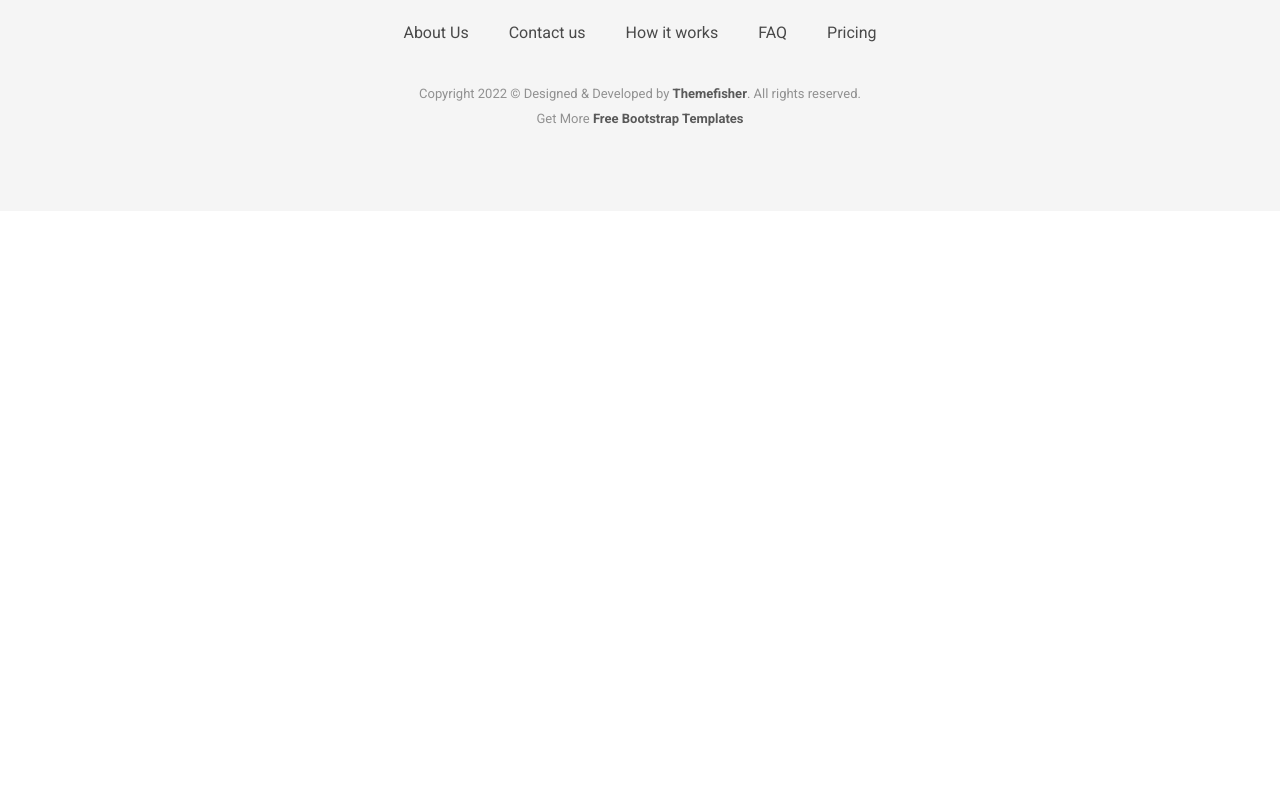
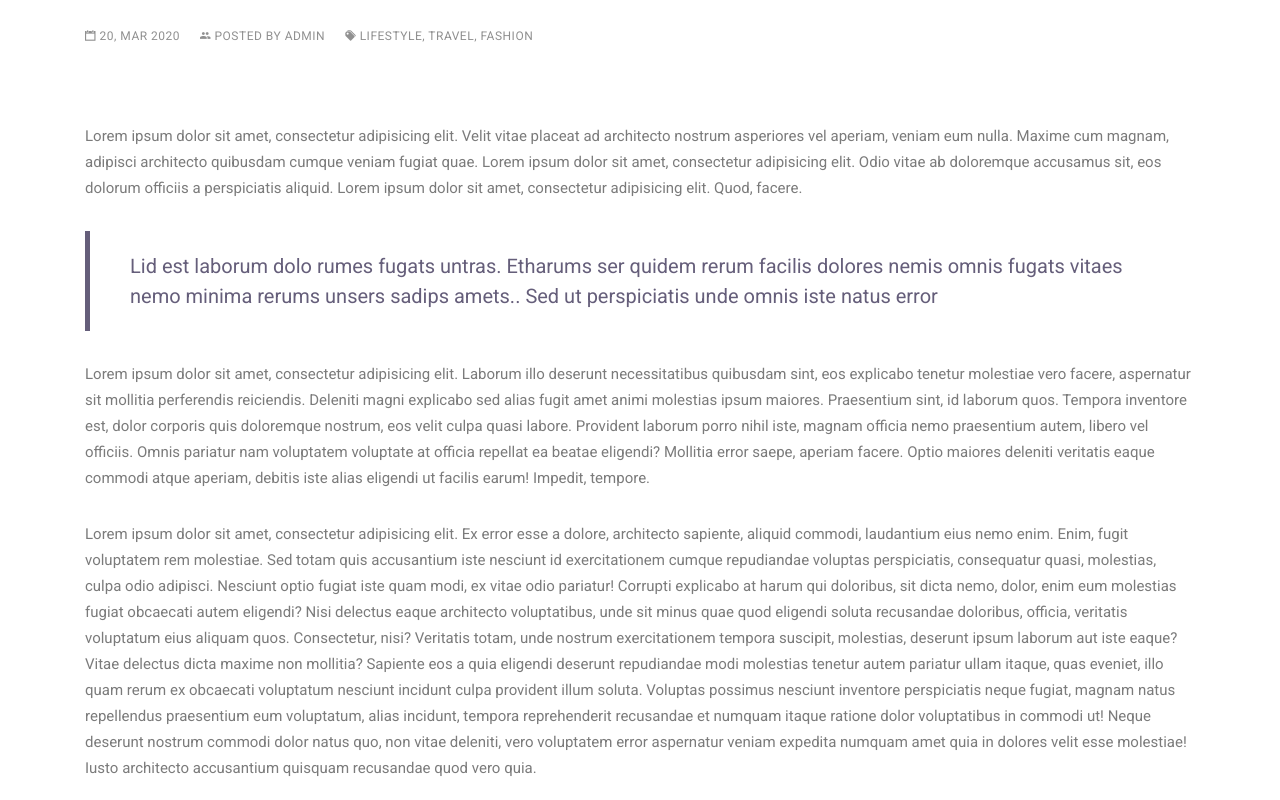
Before and after one commit to RoduanKD/airspace-website-08, a Vue app: page /blog/1 in a window 1280 px wide. Shown: the part 420-1220 px from the top of the page. Before the commit the page ends 800 px from the top, so only its background shows below. Built offline with nearby package versions, Linux system fonts and the light colour scheme; no server answers; a web font is replaced by a local one.

Commit message:
add single post page

```diff
--- a/src/router/index.js
+++ b/src/router/index.js
@@ -24,6 +24,12 @@ const routes = [
     path: '/blog',
     name: 'blog',
     component: () => import(/* webpackChunkName: "blog" */ '../views/PostsView.vue')
+  },
+  {
+    path: '/blog/:id',
+    name: 'blog.single',
+    component: () => import(/* webpackChunkName: "blog.single" */ '../views/PostView.vue'),
+    props: true
   }
 ]
 
--- /dev/null
+++ b/src/views/PostView.vue
@@ -0,0 +1,94 @@
+<template>
+  <section class="page-wrapper">
+    <div class="container">
+      <div class="row">
+        <div class="col-md-12">
+          <div class="post post-single">
+            <h2 class="post-title">{{ post.text }}</h2>
+            <div class="post-meta">
+              <ul>
+                <li>
+                  <i class="ion-calendar"></i> 20, MAR 2020
+                </li>
+                <li>
+                  <i class="ion-android-people"></i> POSTED BY ADMIN
+                </li>
+                <li>
+                  <a href="blog-grid.html"><i class="ion-pricetags"></i> LIFESTYLE</a>,<a href="blog-left-sidebar.html"> TRAVEL</a>, <a href="blog-right-sidebar.html">FASHION</a>
+                </li>
+
+              </ul>
+            </div>
+            <div class="post-thumb">
+              <img class="img-fluid" :src="post.image" alt="">
+            </div>
+            <div class="post-content post-excerpt">
+              <p>Lorem ipsum dolor sit amet, consectetur adipisicing elit. Velit vitae placeat ad architecto nostrum asperiores
+                vel aperiam, veniam eum nulla. Maxime cum magnam, adipisci architecto quibusdam cumque veniam fugiat quae. Lorem
+                ipsum dolor sit amet, consectetur adipisicing elit. Odio vitae ab doloremque accusamus sit, eos dolorum officiis
+                a perspiciatis aliquid. Lorem ipsum dolor sit amet, consectetur adipisicing elit. Quod, facere. </p>
+              <blockquote class="quote-post">
+                <p>
+                  Lid est laborum dolo rumes fugats untras. Etharums ser quidem rerum facilis dolores nemis omnis fugats vitaes
+                  nemo minima rerums unsers sadips amets.. Sed ut perspiciatis unde omnis iste natus error
+                </p>
+              </blockquote>
+              <p>Lorem ipsum dolor sit amet, consectetur adipisicing elit. Laborum illo deserunt necessitatibus quibusdam sint,
+                eos explicabo tenetur molestiae vero facere, aspernatur sit mollitia perferendis reiciendis. Deleniti magni
+                explicabo sed alias fugit amet animi molestias ipsum maiores. Praesentium sint, id laborum quos. Tempora
+                inventore est, dolor corporis quis doloremque nostrum, eos velit culpa quasi labore. Provident laborum porro
+                nihil iste, magnam officia nemo praesentium autem, libero vel officiis. Omnis pariatur nam voluptatem voluptate
+                at officia repellat ea beatae eligendi? Mollitia error saepe, aperiam facere. Optio maiores deleniti veritatis
+                eaque commodi atque aperiam, debitis iste alias eligendi ut facilis earum! Impedit, tempore.</p>
+
+              <p>Lorem ipsum dolor sit amet, consectetur adipisicing elit. Ex error esse a dolore, architecto sapiente, aliquid
+                commodi, laudantium eius nemo enim. Enim, fugit voluptatem rem molestiae. Sed totam quis accusantium iste
+                nesciunt id exercitationem cumque repudiandae voluptas perspiciatis, consequatur quasi, molestias, culpa odio
+                adipisci. Nesciunt optio fugiat iste quam modi, ex vitae odio pariatur! Corrupti explicabo at harum qui
+                doloribus, sit dicta nemo, dolor, enim eum molestias fugiat obcaecati autem eligendi? Nisi delectus eaque
+                architecto voluptatibus, unde sit minus quae quod eligendi soluta recusandae doloribus, officia, veritatis
+                voluptatum eius aliquam quos. Consectetur, nisi? Veritatis totam, unde nostrum exercitationem tempora suscipit,
+                molestias, deserunt ipsum laborum aut iste eaque? Vitae delectus dicta maxime non mollitia? Sapiente eos a quia
+                eligendi deserunt repudiandae modi molestias tenetur autem pariatur ullam itaque, quas eveniet, illo quam rerum
+                ex obcaecati voluptatum nesciunt incidunt culpa provident illum soluta. Voluptas possimus nesciunt inventore
+                perspiciatis neque fugiat, magnam natus repellendus praesentium eum voluptatum, alias incidunt, tempora
+                reprehenderit recusandae et numquam itaque ratione dolor voluptatibus in commodi ut! Neque deserunt nostrum
+                commodi dolor natus quo, non vitae deleniti, vero voluptatem error aspernatur veniam expedita numquam amet quia
+                in dolores velit esse molestiae! Iusto architecto accusantium quisquam recusandae quod vero quia.</p>
+            </div>
+          </div>
+        </div>
+        </div>
+      </div>
+    </section>
+</template>
+
+<script>
+export default {
+  props: ['id'],
+
+  data: () => ({
+    post: {}
+  }),
+
+  async created () {
+    window.scrollTo({ top: 0, behavior: 'smooth' })
+    this.loadPost()
+  },
+
+  methods: {
+    async loadPost () {
+      const res = await this.axios.get(`https://dummyapi.io/data/v1/post/${this.id}`, {
+        headers: {
+          'app-id': '62fe493e314b562163a5ae99'
+        }
+      })
+      this.post = res.data
+    }
+  }
+}
+</script>
+
+<style>
+
+</style>
--- a/src/views/PostsView.vue
+++ b/src/views/PostsView.vue
@@ -26,7 +26,7 @@
           </div>
           <div class="post-content">
             <p>{{ post.text }}</p>
-            <a href="blog-single.html" class="btn btn-main">Read More</a>
+            <router-link :to="'/blog/' + post.id" class="btn btn-main">Read More</router-link>
           </div>
         </div>
       </div>
```
